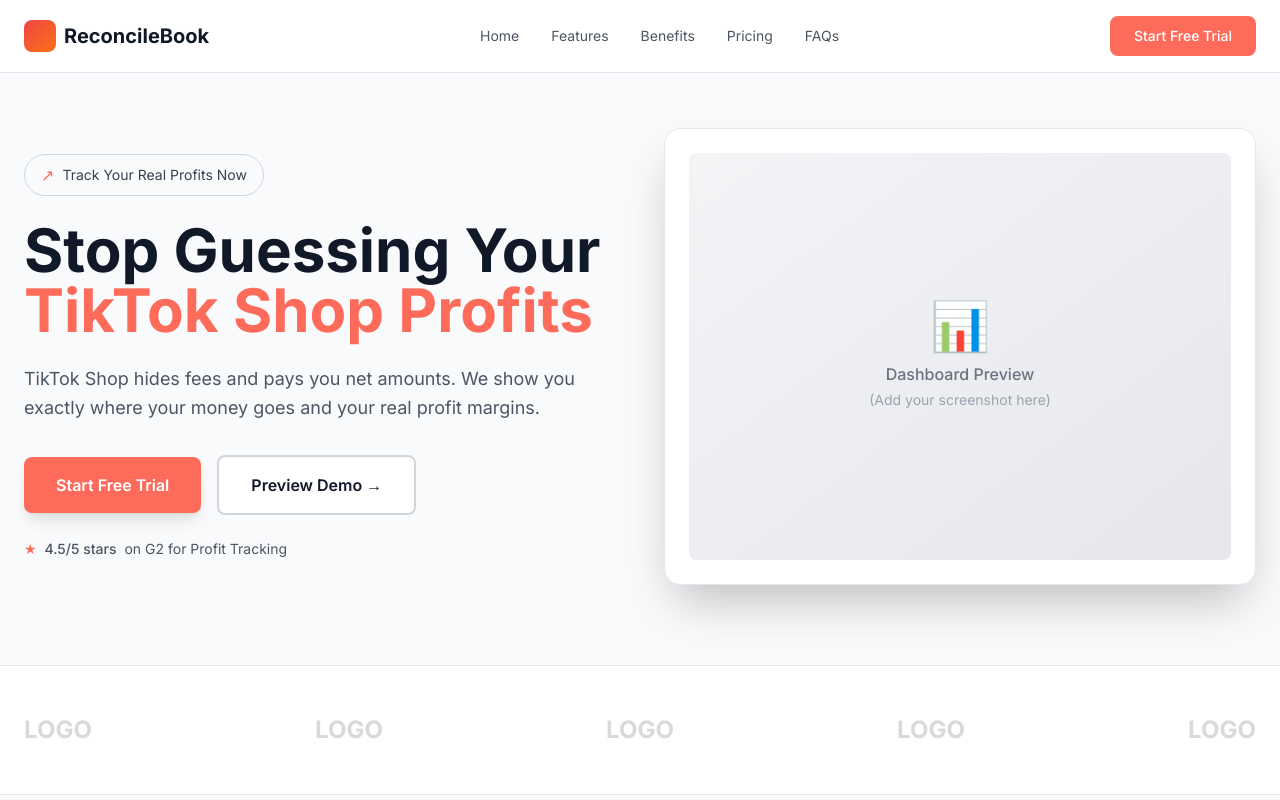
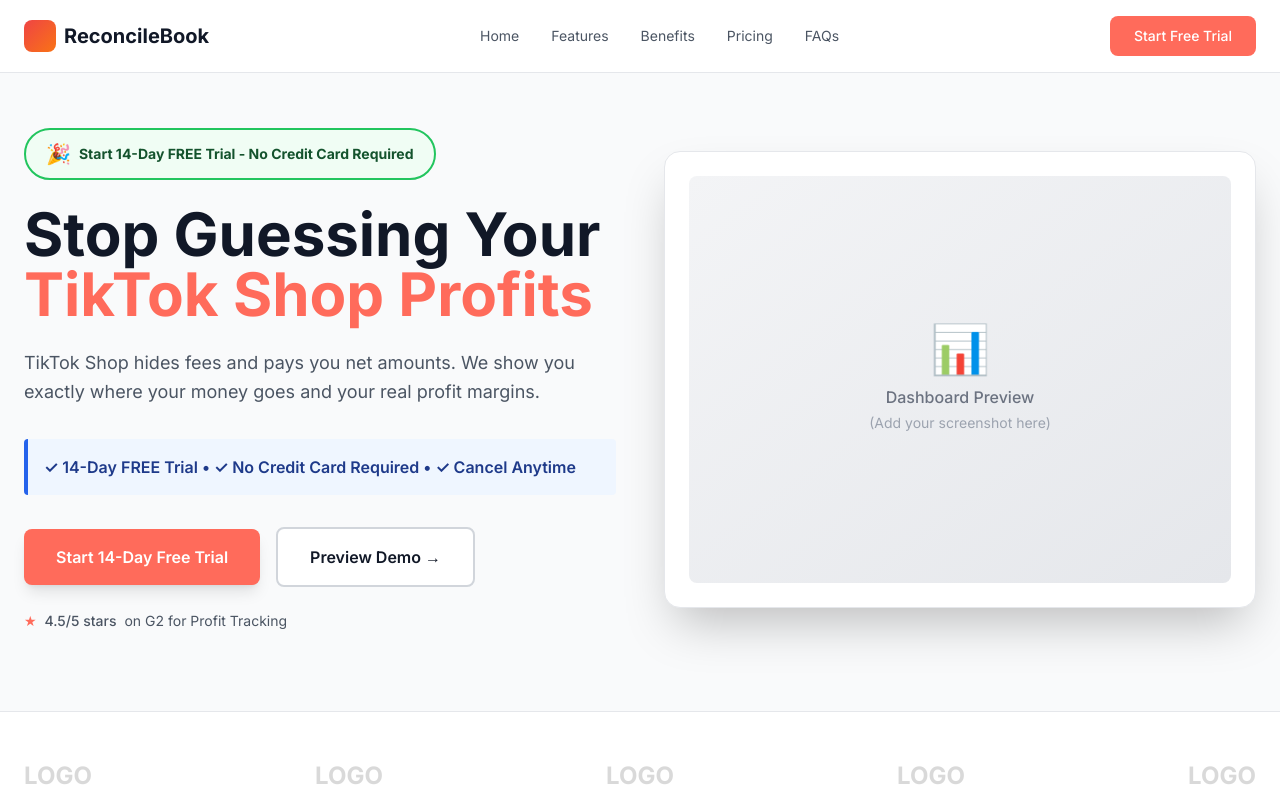
Before and after one commit to algominds35/tiktokshop-project-, a Next.js app: page / in a window 1280 px wide. Shown: the top 800 px of the page. Built offline with nearby package versions, Linux system fonts and the light colour scheme.

Commit message:
Add FREE trial messaging to hero section - visible on landing immediately

```diff
--- a/app/page.jsx
+++ b/app/page.jsx
@@ -41,9 +41,9 @@
           <div className="grid lg:grid-cols-2 gap-12 items-center">
             {/* Left Content */}
             <div>
-              <div className="inline-flex items-center gap-2 border border-gray-300 rounded-full px-4 py-2 mb-6">
-                <span className="text-[#FF6B5B]">↗</span>
-                <span className="text-sm text-gray-700">Track Your Real Profits Now</span>
+              <div className="inline-flex items-center gap-2 bg-green-50 border-2 border-green-500 rounded-full px-5 py-2.5 mb-6">
+                <span className="text-xl">🎉</span>
+                <span className="text-sm font-bold text-green-900">Start 14-Day FREE Trial - No Credit Card Required</span>
               </div>
 
               <h1 className="text-5xl lg:text-6xl font-bold text-gray-900 mb-6 leading-tight">
@@ -55,12 +55,18 @@
                 TikTok Shop hides fees and pays you net amounts. We show you exactly where your money goes and your real profit margins.
               </p>
 
+              <div className="bg-blue-50 border-l-4 border-blue-600 p-4 mb-8 rounded">
+                <p className="text-base font-semibold text-blue-900">
+                  ✓ 14-Day FREE Trial • ✓ No Credit Card Required • ✓ Cancel Anytime
+                </p>
+              </div>
+
               <div className="flex items-center gap-4 mb-6">
                 <Link
                   href="/signup"
                   className="px-8 py-4 bg-[#FF6B5B] text-white rounded-lg hover:bg-[#FF5547] font-semibold transition-colors shadow-lg"
                 >
-                  Start Free Trial
+                  Start 14-Day Free Trial
                 </Link>
                 <button
                   onClick={() => setShowDemo(true)}
```
